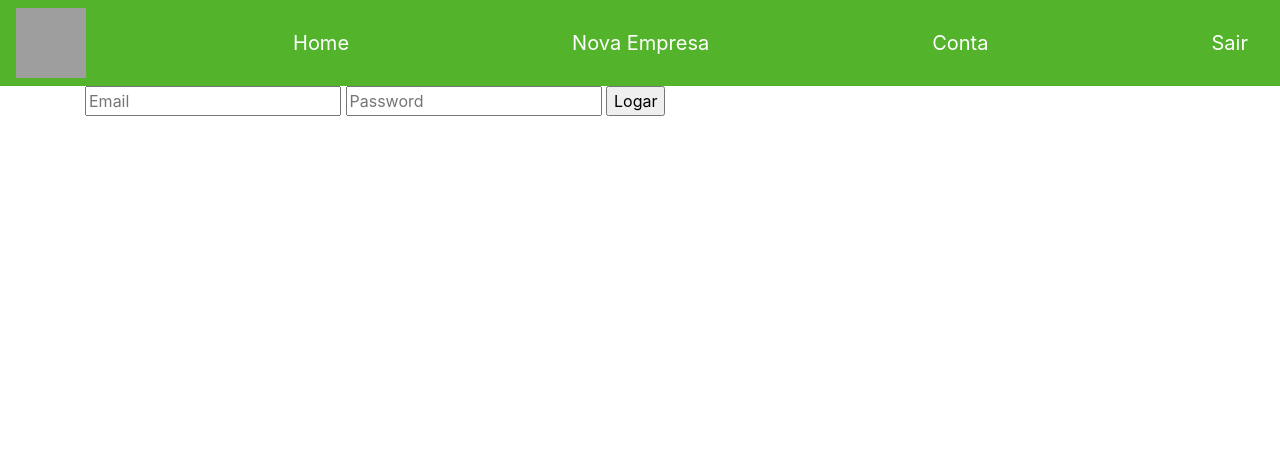
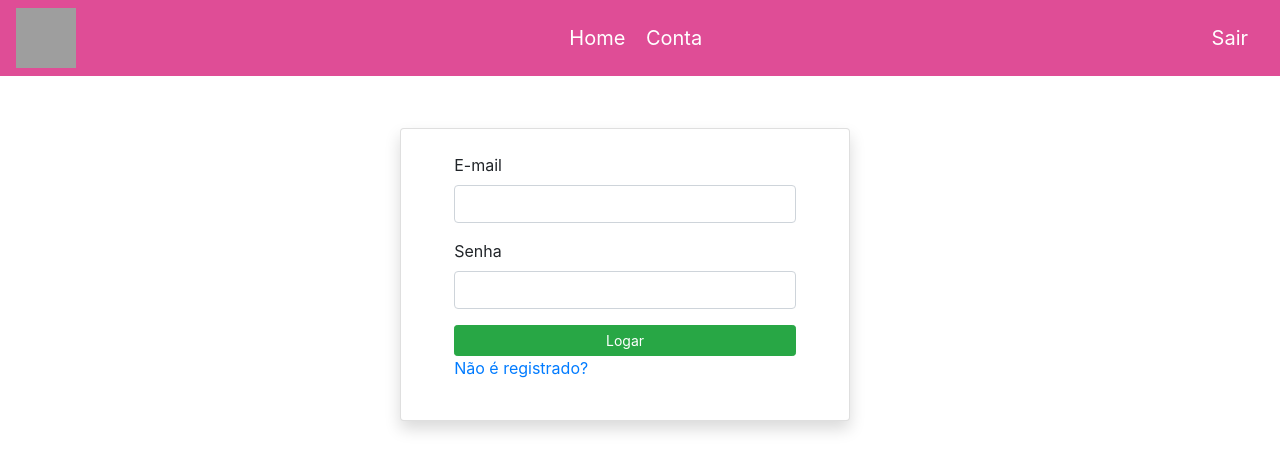
Before and after one commit to claudionorjr/test-Serasa, a Flask app: page / in a window 1280 px wide. Shown: the top 471 px of the page. Run offline with Flask 2, Linux system fonts and the light colour scheme; the visitor is signed in with stand-in values (Sample User, id 1); some libraries are stand-ins or nearby versions; grey boxes are pictures that could not be loaded.

Commit message:
Flask-Form sendo implementado

```diff
--- a/data/uploads/teste.json
+++ b/data/uploads/teste.json
@@ -1,4 +1,4 @@
 {
-    "invoices": 2,
-    "debits": 0
+    "invoices": 0,
+    "debits": 6
 }
--- /dev/null
+++ b/src/forms.py
@@ -0,0 +1,38 @@
+from flask_wtf import FlaskForm
+from wtforms.fields.html5 import EmailField
+from wtforms.fields import StringField, PasswordField, BooleanField, SubmitField, SelectField
+from wtforms.validators import Length, Email, DataRequired, Regexp
+from .models.company import CompanyModel
+from .models.user import UserModel
+
+
+class LoginForm(FlaskForm):
+    email = EmailField("Email", validators=[
+        Email()
+    ])
+    password = PasswordField("Senha", validators=[
+        Length(3, 6, "O Campo deve conter entre '3' á '6' caracteres.")
+    ])
+    submit = SubmitField("Logar")
+
+class RegisterForm(FlaskForm):
+    name = StringField("Nome Completo", validators=[
+        Length(5, 25, "O Campo deve conter entre '5' á '25' caracteres."),
+        DataRequired("Campo Requerido!")
+    ])
+    password = PasswordField("Senha", validators=[
+        Length(3, 6, "O Campo deve conter entre '3' á '6' caracteres."),
+        DataRequired("Campo Requerido!")
+    ])
+    email = EmailField("Email", validators=[
+        Email('Digite um e-mail válido.'),
+        DataRequired("Campo Requerido!")
+    ])
+    submit = SubmitField("Registrar")
+
+class CreateCompanyForm(FlaskForm):
+    company_name = StringField("Nome da Empresa", validators=[
+        Length(1, 125, "O Campo não deve conter mais que '80' caracteres."),
+        DataRequired("Campo Requerido!")
+    ])
+    submit = SubmitField("Adicionar")
--- a/src/routes.py
+++ b/src/routes.py
@@ -7,28 +7,28 @@ from werkzeug.utils import secure_filename
 from data.sql_alchemy import database as db
 from src.models.company import CompanyModel
 from src.models.user import UserModel
+from .forms import LoginForm
 
 
 def init_routes(app):
     @app.route("/", methods=["GET","POST"])
     def login():
-        if request.method == "POST":
-            email = request.form["email"]
-            password = request.form["password"]
-            user = UserModel.query.filter_by(email=email).first()
+        form = LoginForm()
+        if form.validate_on_submit():
+            user = UserModel.query.filter_by(email=form.email.data).first()
 
             if not user:
                 flash(message="Credênciais incorretas!", category="warning")
                 return redirect(url_for("login"))
 
-            if not check_password_hash(user.password, password):
+            if not check_password_hash(user.password, form.password.data):
                 flash(message="Credênciais incorretas!", category="warning")
                 return redirect(url_for("login"))
 
             login_user(user)
             return redirect(url_for("home"))
 
-        return render_template("login.html")
+        return render_template("login.html", form=form)
 
     @app.route("/register", methods=["GET","POST"])
     def register():
@@ -107,6 +107,18 @@ def init_routes(app):
 
         return redirect(url_for("login"))
 
+    @app.route("/current_user/company/delete/<int:id>")
+    @login_required
+    def delete_company(id):
+        company = CompanyModel.query.filter_by(id=id).first()
+        try:
+            db.session.delete(company)
+            db.session.commit()
+        except:
+            flash(message="Erro para deletar!", category="warning")
+
+        return redirect(url_for("home"))
+
     @app.route("/logout")
     @login_required
     def logout():
@@ -114,11 +126,6 @@ def init_routes(app):
 
         flash(message="Logout realizado!", category="success")
         return redirect(url_for("login"))
-
-    @app.route("/current_user/create_company")
-    @login_required
-    def form_add_company():
-        return render_template("new_company.html")
 
     @app.route("/current_user/create_company/new", methods=["GET","POST"])
     @login_required
@@ -135,6 +142,6 @@ def init_routes(app):
             except:
                 flash(message="Erro na criação, nome pode já existir!", category="warning")
 
-            return redirect(url_for("form_add_company"))
+            return redirect(url_for("home"))
 
-        return render_template("new_company.html")
+        return redirect(url_for("home"))
--- a/templates/base.html
+++ b/templates/base.html
@@ -9,17 +9,17 @@
     </head>
 
     <body>
-        <div class="text-center">
-            {% include 'components/notifications.html' %}
-        </div>
-        <nav class="navbar navbar-dark" style="background-color: #53b42c;">
+        <nav class="navbar navbar-dark" style="background-color: #df4d96;">
             <a href="https://www.serasa.com.br/" target="_blank">
-                <img src="https://www.serasa.com.br/lno/static-webfiles/logo/serasa-white.svg" width="70" height="70">
+                <img src="https://www.serasa.com.br/lno/static-webfiles/logo/serasa-white.svg" width="60" height="60">
             </a>
             {% block navegation %}
                 {% include 'components/navigation_bar.html' %}
             {% endblock %}
         </nav>
+        <div class="text-center mt-1">
+            {% include 'components/notifications.html' %}
+        </div>
         <main class="container">
             {% block content %}
             {% endblock %}
--- a/templates/components/navigation_bar.html
+++ b/templates/components/navigation_bar.html
@@ -4,8 +4,9 @@
             <a class="navbar-brand" href="{{ url_for('register') }}">Registrar</a>
         </div>
     {% else %}
-        <a class="navbar-brand" href="{{ url_for('home') }}">Home</a>
-        <a class="navbar-brand" href="{{ url_for('form_add_company') }}">Nova Empresa</a>
-        <a class="navbar-brand" href="{{ url_for('account') }}">Conta</a>
+        <div>
+            <a class="navbar-brand" href="{{ url_for('home') }}">Home</a>
+            <a class="navbar-brand" href="{{ url_for('account') }}">Conta</a>
+        </div>
         <a class="navbar-brand" href="{{ url_for('logout') }}">Sair</a>
 {% endif %}
--- a/templates/delete_confimation.html
+++ b/templates/delete_confimation.html
@@ -4,5 +4,5 @@
     <div class="alert alert-danger text-center mt-3" role="alert">
         <strong>Você tem certeza que deseja excluir sua conta, {{ current_user.name }}?</strong>
     </div>
-    <a type="button" href="{{ url_for('delete_user', id=current_user.id) }}" class="btn btn-danger mt-3">Delete</a>
+    <a type="button" href="{{ url_for('delete_user', id=current_user.id) }}" class="btn btn-danger mt-3">Excluir Conta</a>
 {% endblock %}
--- a/templates/login.html
+++ b/templates/login.html
@@ -1,9 +1,34 @@
 {% extends "base.html" %}
 {% block title %} Login {% endblock %}
 {% block content %}
-    <form action="{{ url_for('login') }}" method="POST">
-        <input type="email" name="email" placeholder="Email">
-        <input type="password" name="password" placeholder="Password">
-        <input type="submit" value="Logar">
-    </form>
+    <div class="container-sm row justify-content-md-center">
+        <div class="card col-5 mt-5 pt-4 pb-4 shadow p-3 mb-5 bg-white rounded">
+            <form action="{{ url_for('login') }}" method="POST">
+                {{ form.csrf_token }}
+                <div class="row justify-content-md-center">
+                    <div class="col-10 form-group">
+                        <label>E-mail</label>
+                        {{ form.email(class_="form-control") }}
+                    </div>
+                </div >
+                <div class="row justify-content-md-center">
+                    <div class="col-10 form-group">
+                        <label>Senha</label>
+                        {{ form.password(class_="form-control") }}
+                    </div>
+                </div>
+                <div class="row justify-content-md-center">
+                    <div class="col-10">
+                        {{ form.submit(class_="btn btn-success btn-sm btn-block")}}
+                    </div>
+                </div>
+                <div class="row justify-content-end">
+                    <div class="col-11">
+                        <a href="{{ url_for('register') }}"><p>Não é registrado?</p></a>
+                    </div>
+                </div>
+            </form>
+        </div>
+    </div>
+
 {% endblock%}
--- a/teste.json
+++ b/teste.json
@@ -1,4 +1,4 @@
 {
-    "invoices": 2,
-    "debits": 0
+    "invoices": 0,
+    "debits": 6
 }
```
Also changed, not shown: templates/account.html (+6 -4 lines), templates/home.html (+17 -5 lines), templates/new_company.html (deleted, +0 -8 lines), database.db.
